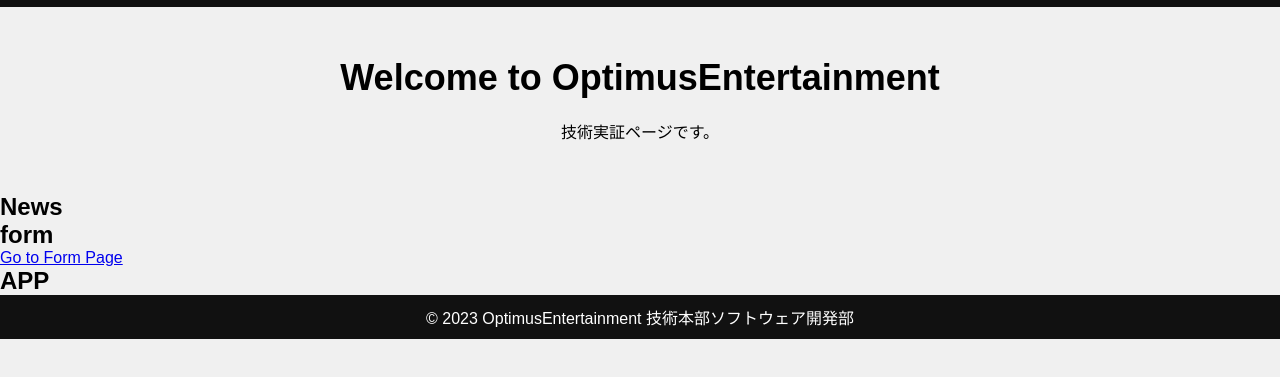
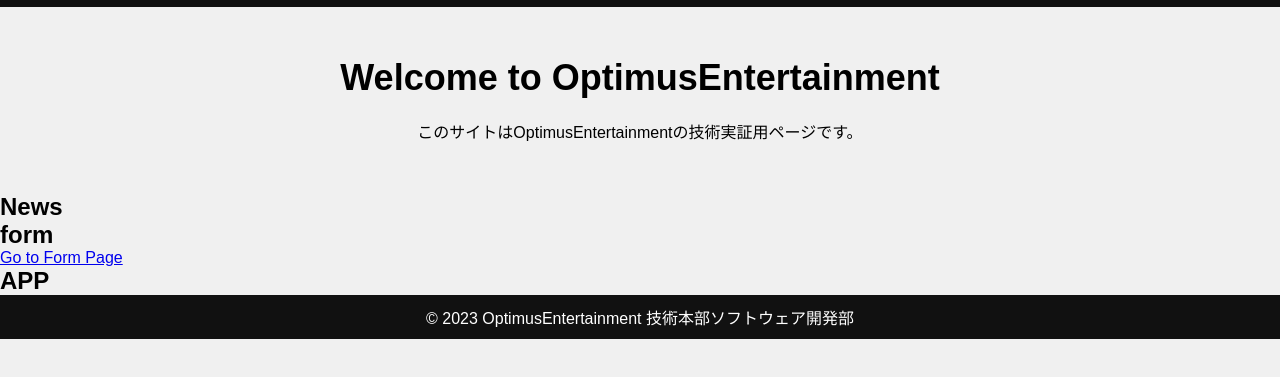
Before and after one commit to kaicyou2532/html_test, a plain HTML site: page index.html in a window 1280 px wide. Shown: the part 31-408 px from the top of the page. Drawn offline with Linux system fonts and the light colour scheme.

Commit message:
Update index.html

```diff
--- a/index.html
+++ b/index.html
@@ -24,7 +24,7 @@
     <main>
         <section class="hero">
             <h1>Welcome to OptimusEntertainment</h1>
-            <p>技術実証ページです。</p>
+            <p>このサイトはOptimusEntertainmentの技術実証用ページです。</p>
         </section>
         <section class="News">
             <h2>News</h2>
```
